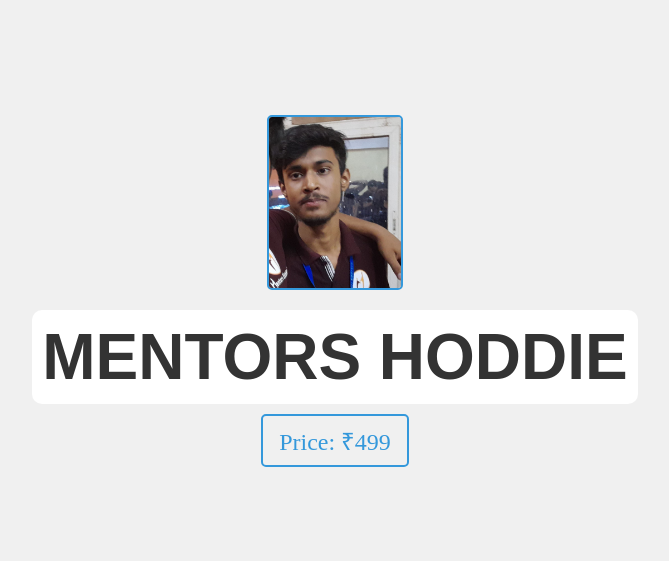
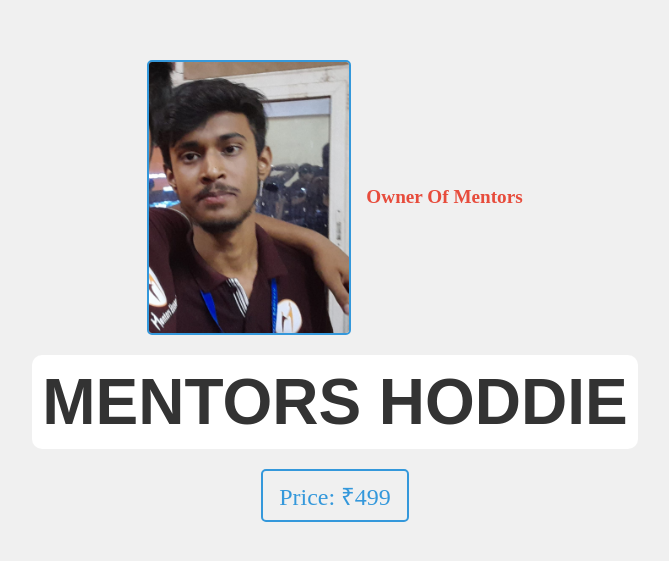
Before and after one commit to sukhadsahay069/sukhadsahay069.github.io, a plain HTML site: page index.html in a window 1280 px wide. Shown: the part 109-670 px from the top of the page, without its empty margins (305-974 px from the left). Drawn offline with Linux system fonts and the light colour scheme.

Commit message:
Update index.html

```diff
--- a/index.html
+++ b/index.html
@@ -15,13 +15,28 @@
       background-color: #f0f0f0;
     }
 
+    #content {
+      display: flex;
+      flex-direction: column;
+      align-items: center;
+      justify-content: center;
+      margin-bottom: 20px;
+    }
+
     #passportImage {
-      width: 35mm;
-      height: 45mm;
-      object-fit: cover; /* Maintain aspect ratio and cover the container */
+      width: 100%; /* Use full width of the container */
+      max-width: 200px; /* Set maximum width for larger screens */
+      height: auto; /* Maintain aspect ratio */
       border: 2px solid #3498db;
       border-radius: 5px;
-      margin-bottom: 20px;
+      margin-bottom: 10px;
+    }
+
+    #ownerText {
+      font-size: 1.2em;
+      font-weight: bold;
+      color: #e74c3c;
+      margin-bottom: 10px;
     }
 
     #bigText {
@@ -33,13 +48,13 @@
       border-radius: 10px;
       background-color: #fff;
       padding: 10px;
+      margin-bottom: 20px;
     }
 
     #price {
       font-size: 1.5em;
       color: #3498db;
       text-align: center;
-      margin-top: 10px;
       cursor: pointer;
       border: 2px solid #3498db;
       padding: 8px 16px;
@@ -51,10 +66,28 @@
       background-color: #000;
       color: #fff;
     }
+
+    @media only screen and (min-width: 600px) {
+      #content {
+        flex-direction: row;
+      }
+
+      #passportImage {
+        margin-right: 15px;
+        margin-bottom: 0;
+      }
+
+      #ownerText {
+        margin-bottom: 0;
+      }
+    }
   </style>
 </head>
 <body>
-  <img id="passportImage" src="WhatsApp Image 2023-12-17 at 10.40.13 PM.jpeg" alt="Passport Size Image">
+  <div id="content">
+    <img id="passportImage" src="WhatsApp Image 2023-12-17 at 10.40.13 PM.jpeg" alt="Passport Size Image">
+    <div id="ownerText">Owner Of Mentors</div>
+  </div>
   <div id="bigText">MENTORS HODDIE</div>
   <div id="price" onclick="window.open('https://store.mentorsedu.com', '_blank')">Price: ₹499</div>
 
```
